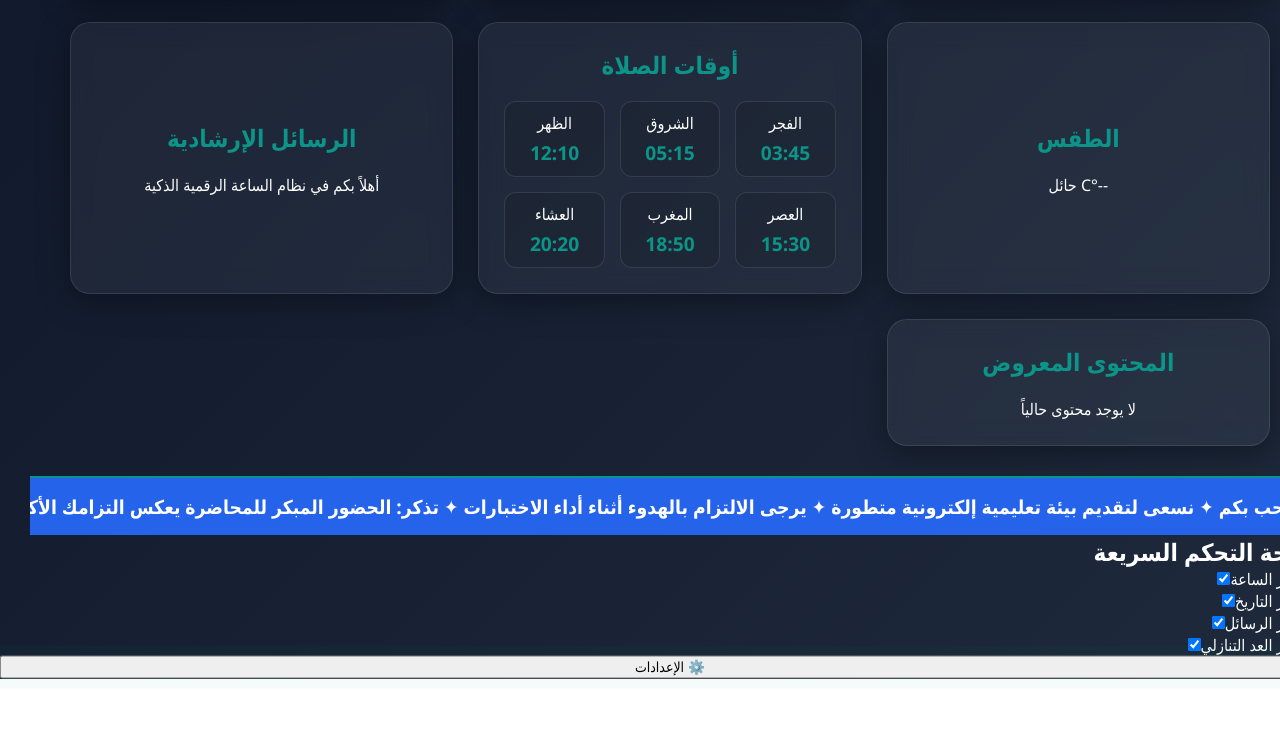
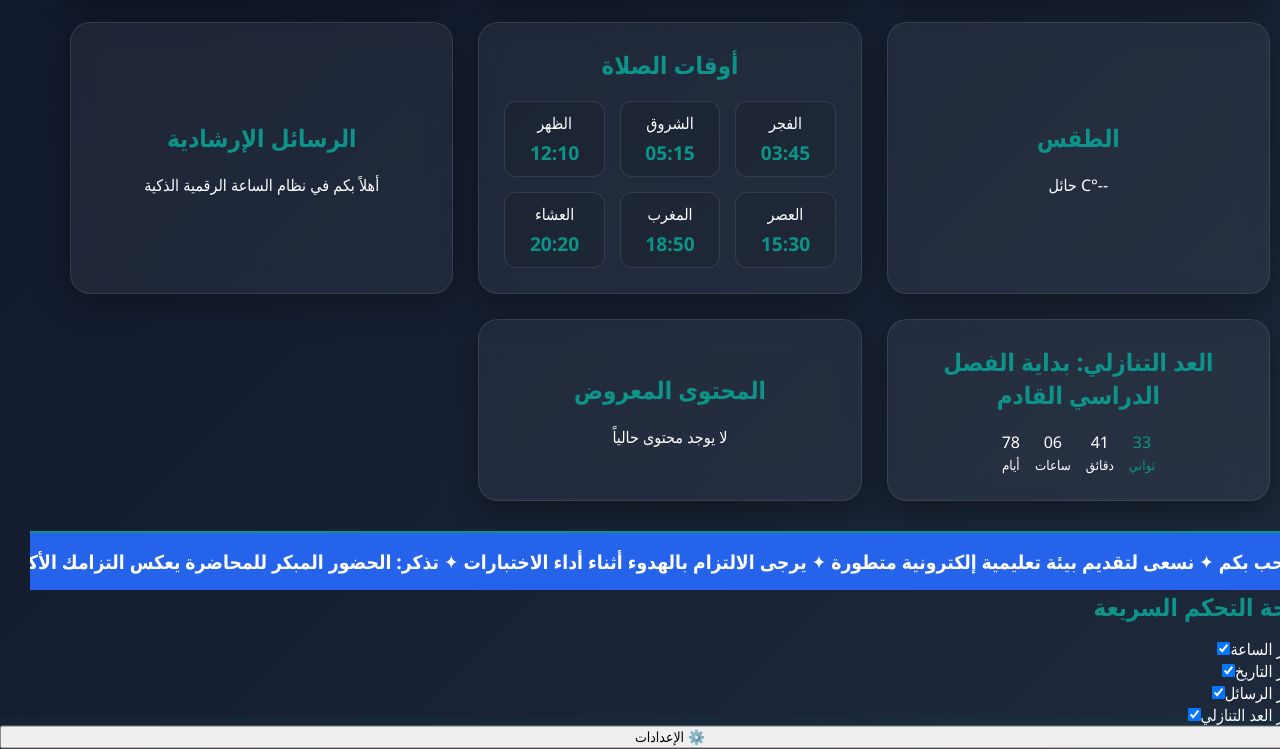
Before and after one commit to msjtr/smart-digital-clock, a plain HTML site: page index.html in a window 1280 px wide. Shown: the part 337-1086 px from the top of the page. Before the commit the page ends 1016 px from the top, so only its background shows below. Drawn offline with Linux system fonts and the light colour scheme; no server answers.

Commit message:
Update index.html

```diff
--- a/index.html
+++ b/index.html
@@ -3,7 +3,7 @@
 <head>
     <meta charset="UTF-8">
     <meta name="viewport" content="width=device-width, initial-scale=1.0">
-    <title>الساعة الرقمية الذكية - جامعة حائل</title>
+    <title>الشاشة الرقمية الذكية - جامعة حائل</title>
     <meta name="description" content="نظام عرض المعلومات والساعة الرقمية لكلية الشريعة والقانون بجامعة حائل">
     <meta name="theme-color" content="#2563eb">
 
@@ -18,6 +18,8 @@
 <body data-theme="dark">
 
     <aside id="sidebar" role="navigation" aria-label="القائمة الجانبية">
+        <button id="closeSidebarBtn" class="close-sidebar">✖</button>
+
         <div class="sidebar-header">
             <h2>القائمة الرئيسية</h2>
         </div>
@@ -32,6 +34,8 @@
 
     <header title="انقر نقراً مزدوجاً لملء الشاشة">
         <div class="logo-section">
+            <button id="menuToggleBtn" class="menu-btn">☰</button>
+
             <img id="universityLogo" src="assets/images/logos/university-logo.png" alt="شعار الجامعة">
             <img id="collegeLogo" src="assets/images/logos/college-logo.png" alt="شعار الكلية">
             <div>
@@ -81,7 +85,7 @@
             <div id="messageDisplay">أهلاً بكم...</div>
         </section>
 
-        <section id="countdownSection" class="widget" style="display:none;">
+        <section id="countdownSection" class="widget">
             <h2>العد التنازلي</h2>
             <div id="countdown">--:--:--</div>
         </section>
@@ -97,7 +101,7 @@
     </footer>
 
     <div id="settingsPanel">
-        <h2>لوحة التحكم السريعة</h2>
+        <h2 style="color:var(--accent-color); margin-bottom: 15px;">لوحة التحكم السريعة</h2>
         <div class="setting-item"><label>إظهار الساعة</label><input type="checkbox" checked></div>
         <div class="setting-item"><label>إظهار التاريخ</label><input type="checkbox" checked></div>
         <div class="setting-item"><label>إظهار الرسائل</label><input type="checkbox" checked></div>
```
